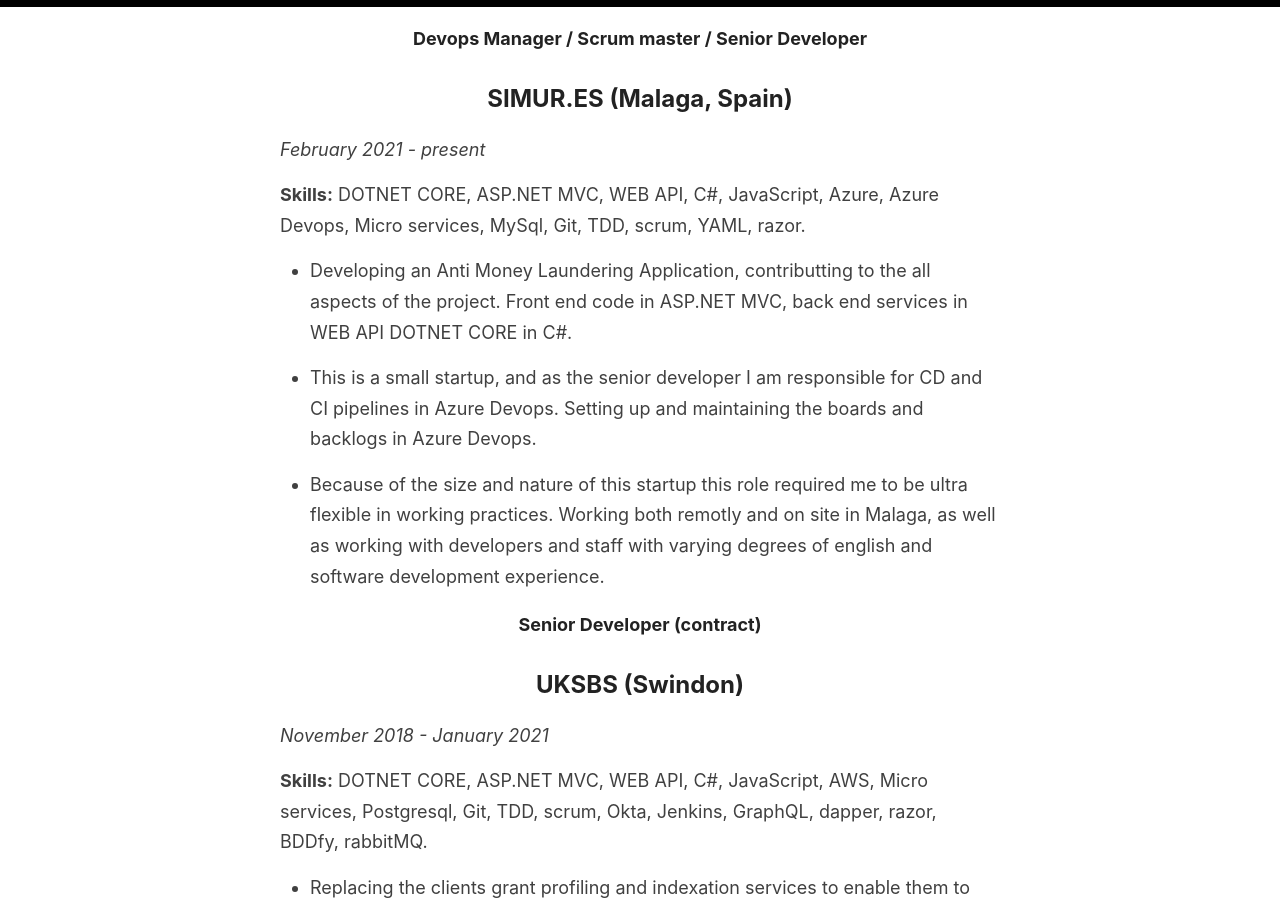
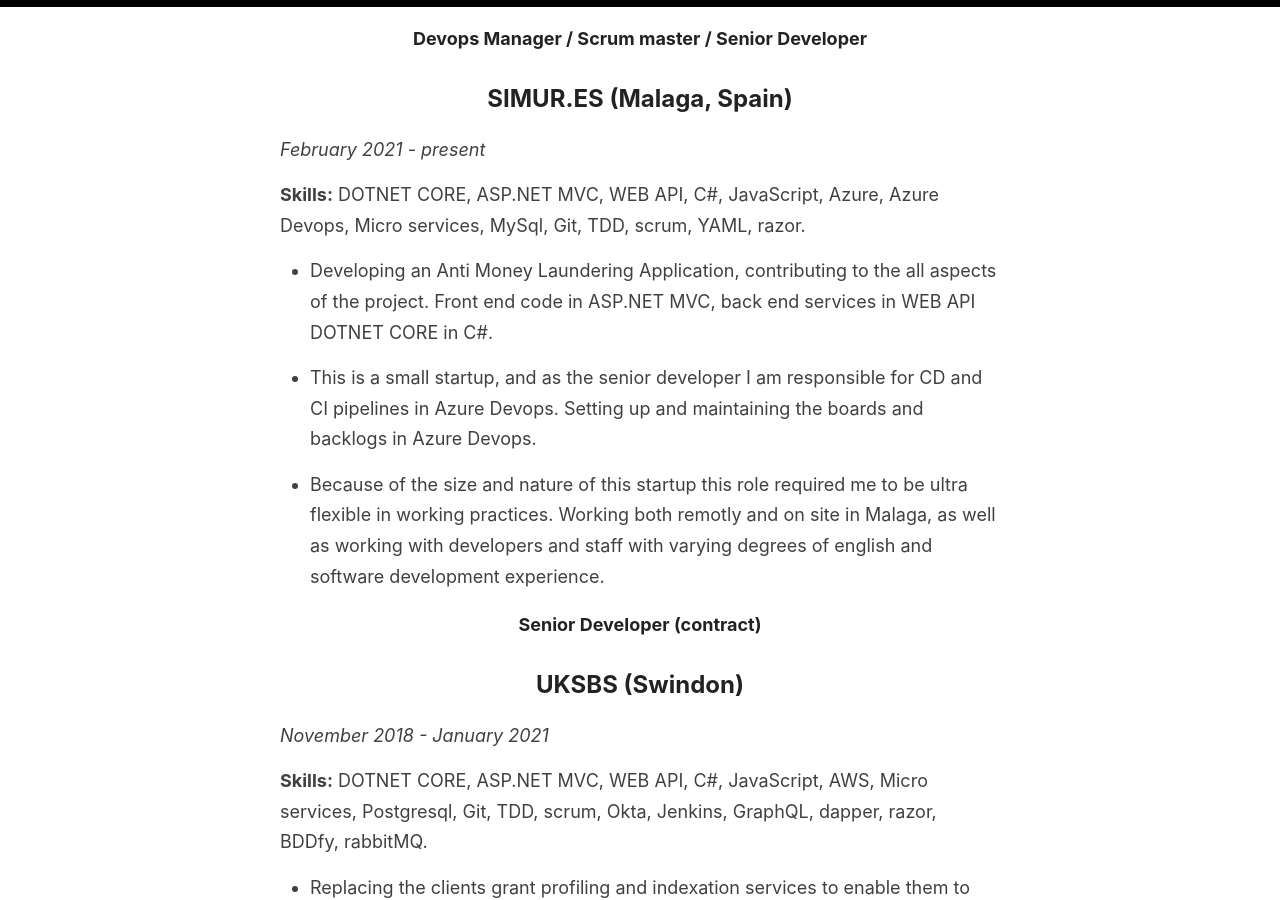
Before and after one commit to petermarshall/blog, a Jekyll site: the page built from _pages/cv.md, in a window 1280 px wide and 900 px high, scrolled down 562 px. Built offline with Jekyll 4.4.1, drawn with Linux system fonts in a browser that asks for light colours.

Commit message:
spelling

```diff
--- a/_pages/cv.md
+++ b/_pages/cv.md
@@ -25,7 +25,7 @@
 
 **Skills:** DOTNET CORE, ASP.NET MVC, WEB API, C#, JavaScript, Azure, Azure Devops, Micro services, MySql, Git, TDD, scrum, YAML, razor.
 
-* Developing an Anti Money Laundering Application, contributting to the all aspects of the project. Front end code in ASP.NET MVC, back end services in WEB API DOTNET CORE in C#.
+* Developing an Anti Money Laundering Application, contributing to the all aspects of the project. Front end code in ASP.NET MVC, back end services in WEB API DOTNET CORE in C#.
 
 * This is a small startup, and as the senior developer I am responsible for CD and CI pipelines in Azure Devops. Setting up and maintaining the boards and backlogs in Azure Devops.
 
```
